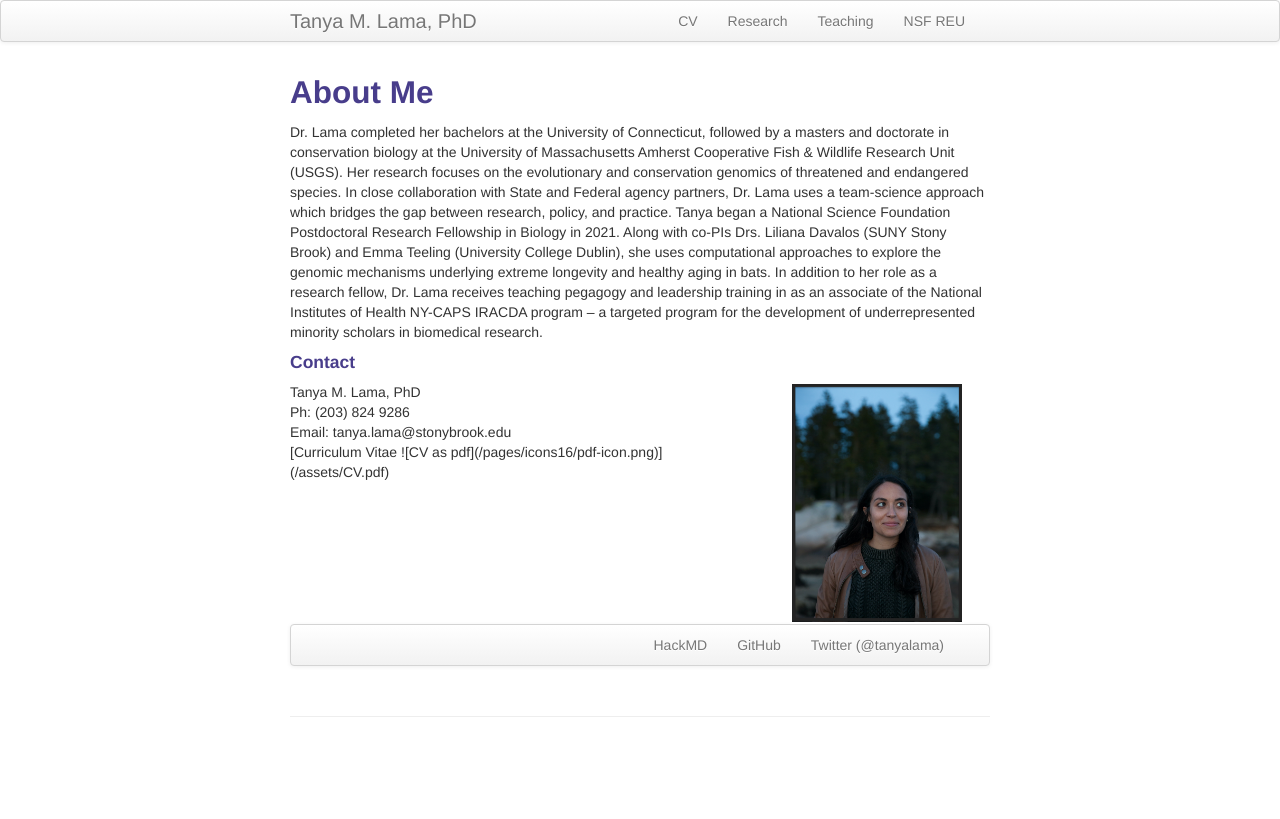
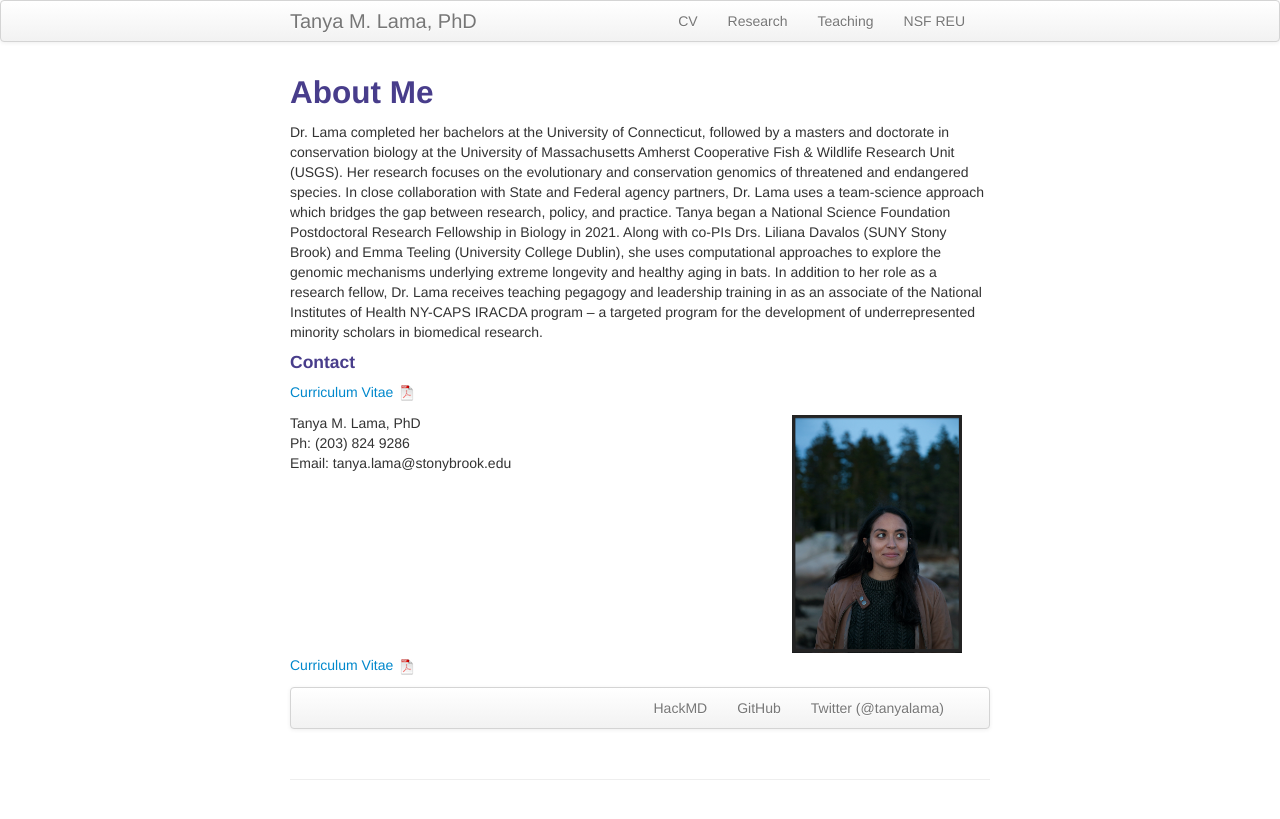
Before and after one commit to tanyalama/tanyalama.github.io, a Jekyll site: the page built from index.md, in a window 1280 px wide. Shown: the top 819 px of the page. Built offline with Jekyll 4.4.1, drawn with Linux system fonts in a browser that asks for light colours.

Commit message:
Update index.md

```diff
--- a/index.md
+++ b/index.md
@@ -10,6 +10,8 @@ About Me
 Dr. Lama completed her bachelors at the University of Connecticut, followed by a masters and doctorate in conservation biology at the           University of Massachusetts Amherst Cooperative Fish & Wildlife Research Unit (USGS). Her research focuses on the evolutionary and               conservation genomics of threatened and endangered species. In close collaboration with State and Federal agency partners, Dr. Lama uses         a team-science approach which bridges the gap between research, policy, and practice. Tanya began a National Science Foundation       Postdoctoral Research Fellowship in Biology in 2021. Along with co-PIs Drs. Liliana Davalos (SUNY Stony Brook) and Emma Teeling (University     College Dublin), she uses computational approaches to explore the genomic mechanisms underlying extreme longevity and healthy aging in bats. In addition to her role as a research fellow, Dr. Lama receives teaching pegagogy and leadership training in as an associate of the National Institutes of Health NY-CAPS IRACDA program -- a targeted program for the development of underrepresented minority scholars in biomedical research.
 
 #### Contact
+[Curriculum Vitae ![CV as pdf]({{ BASE_PATH }}/pages/icons16/pdf-icon.png)]({{ BASE_PATH }}/assets/CV.pdf)<br/>
+
 <div class="container">
 
     <div class="row-fluid">
@@ -17,7 +19,6 @@ Dr. Lama completed her bachelors at the University of Connecticut, followed by a
             Tanya M. Lama, PhD<br/>
             Ph: (203) 824 9286<br/>
             Email: tanya.lama@stonybrook.edu<br/>
-            [Curriculum Vitae ![CV as pdf]({{ BASE_PATH }}/pages/icons16/pdf-icon.png)]({{ BASE_PATH }}/assets/CV.pdf)<br/>
         </div>
 
         <div class="span2">
@@ -28,6 +29,7 @@ Dr. Lama completed her bachelors at the University of Connecticut, followed by a
     </div>
 </div>
 
+[Curriculum Vitae ![CV as pdf]({{ BASE_PATH }}/pages/icons16/pdf-icon.png)]({{ BASE_PATH }}/assets/CV.pdf)<br/>
 
 
 <div class="navbar">
```
